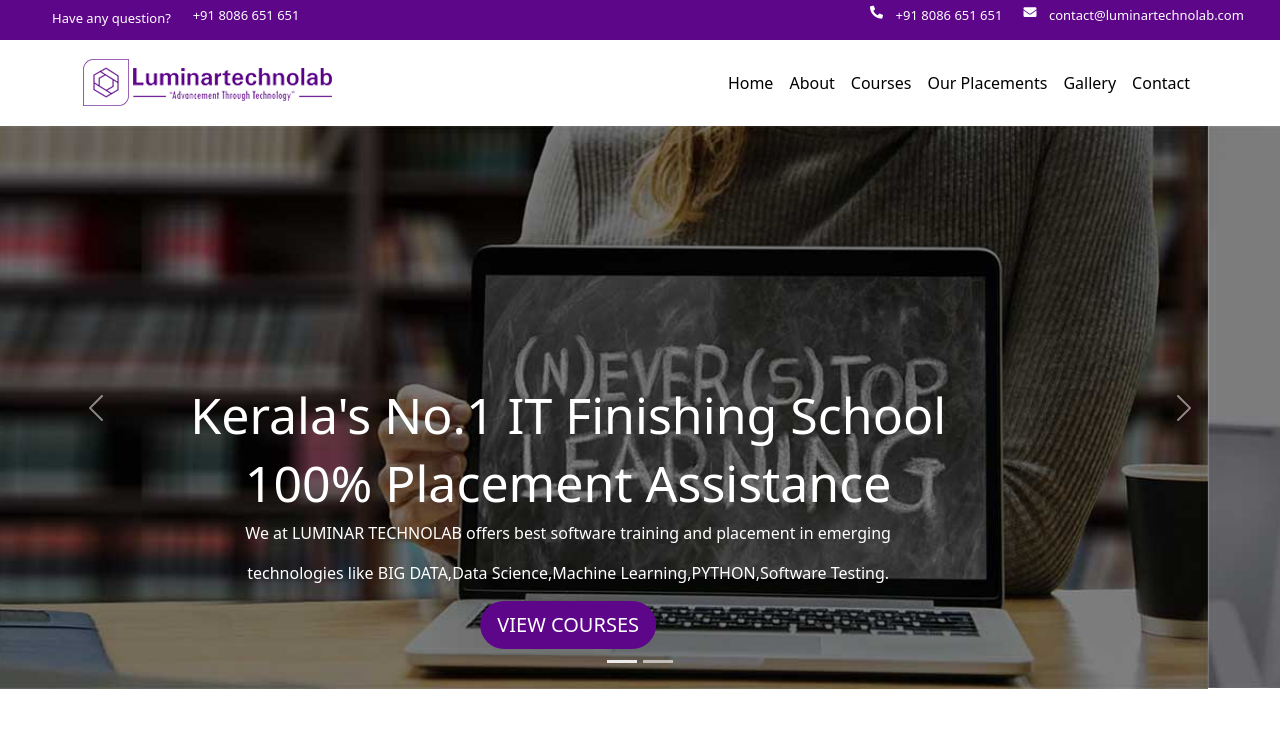
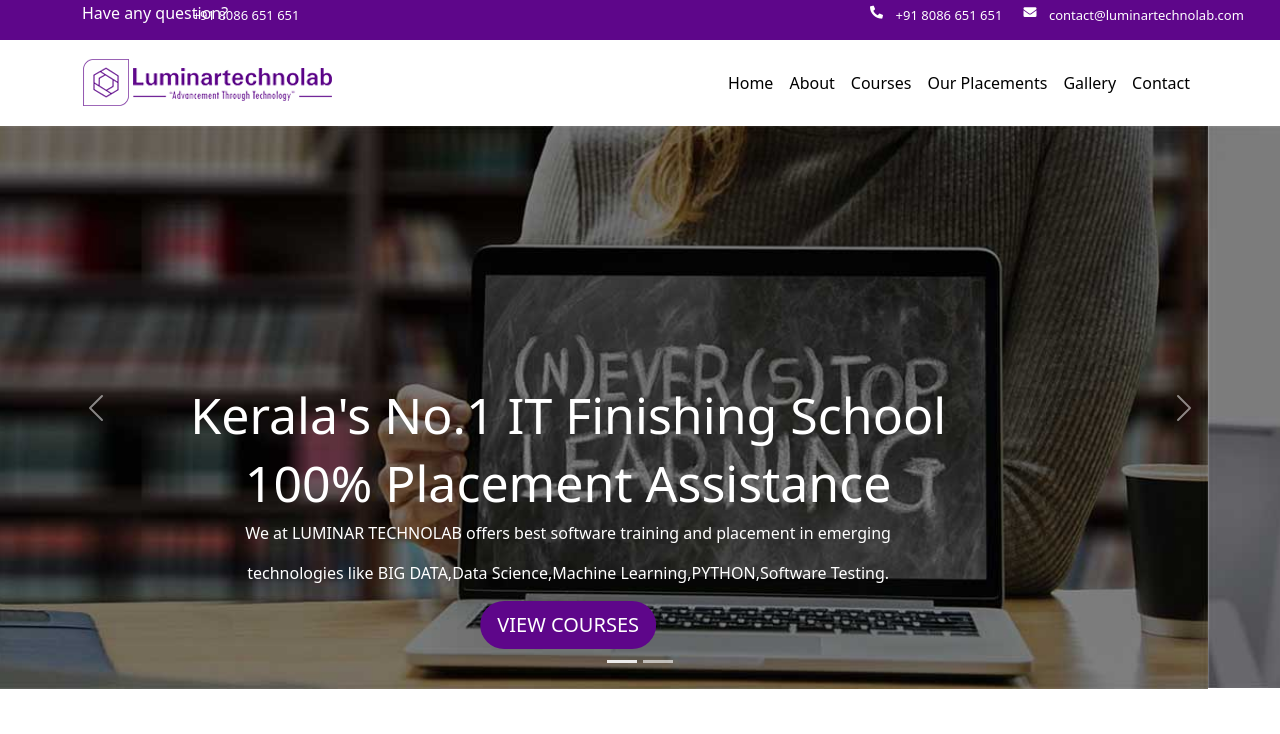
Before and after one commit to harithaasheesh/luminarworkbootstrap111, a plain HTML site: page index.html in a window 1280 px wide. Shown: the top 734 px of the page. Drawn offline with nearby package versions, Linux system fonts and the light colour scheme.

Commit message:
modified

```diff
--- a/index.html
+++ b/index.html
@@ -16,7 +16,11 @@
 <body>
 
  <header>
-   <div class="header">
+
+
+    <div class="header">
+     <div class="container">
+
      <label for="" class="list1"> Have any question?</label>
      <a href="" class="ph">+91 8086 651 651</a>
      <a href=""><i class="fas fa-phone-alt phonesymbol"></i></a>
@@ -24,6 +28,7 @@
      <a href=""><i class="fas fa-envelope email"></i></a>
      <a href="" class="id">contact@luminartechnolab.com</a>
    </div>
+  </div>
  </header>
 
 
--- a/style.css
+++ b/style.css
@@ -8,11 +8,12 @@
     position:relative;
 }
 .list1{
-position: absolute;
+    color: white;
+/* position: absolute;
 left: 4%;
-color: white;
+
 font-size: small;
-top: 20%;
+top: 20%; */
 
 
 
```
